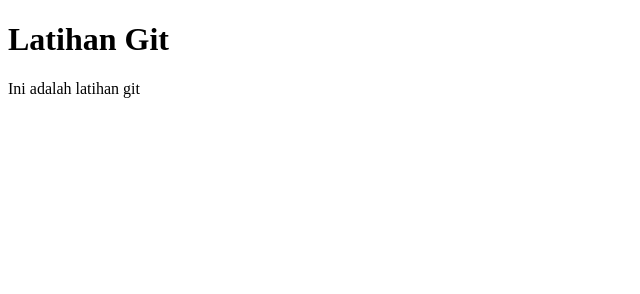
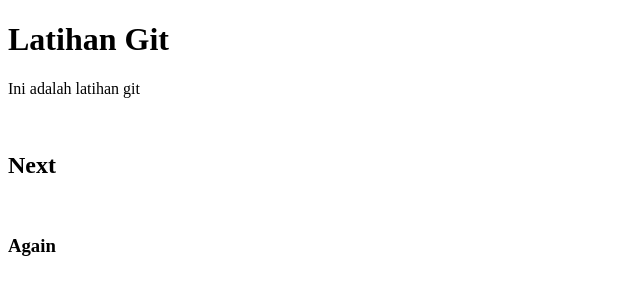
Before and after one commit to agtamasmiftahul/impactbyte, a plain HTML site: page index.html in a window 1280 px wide. Shown: the whole page, without its empty margins (0-640 px from the left). Drawn offline with Linux system fonts and the light colour scheme.

Commit message:
Third Commit

```diff
--- a/index.html
+++ b/index.html
@@ -9,6 +9,10 @@
 <body>
   <h1>Latihan Git</h1>
   <p>Ini adalah latihan git</p>
+  <br>
+  <h2>Next</h2>
+  <br>
+  <h3>Again</h3>
 </body>
 
 </html>
```
Also changed, not shown: index.txt, 1 other file.
